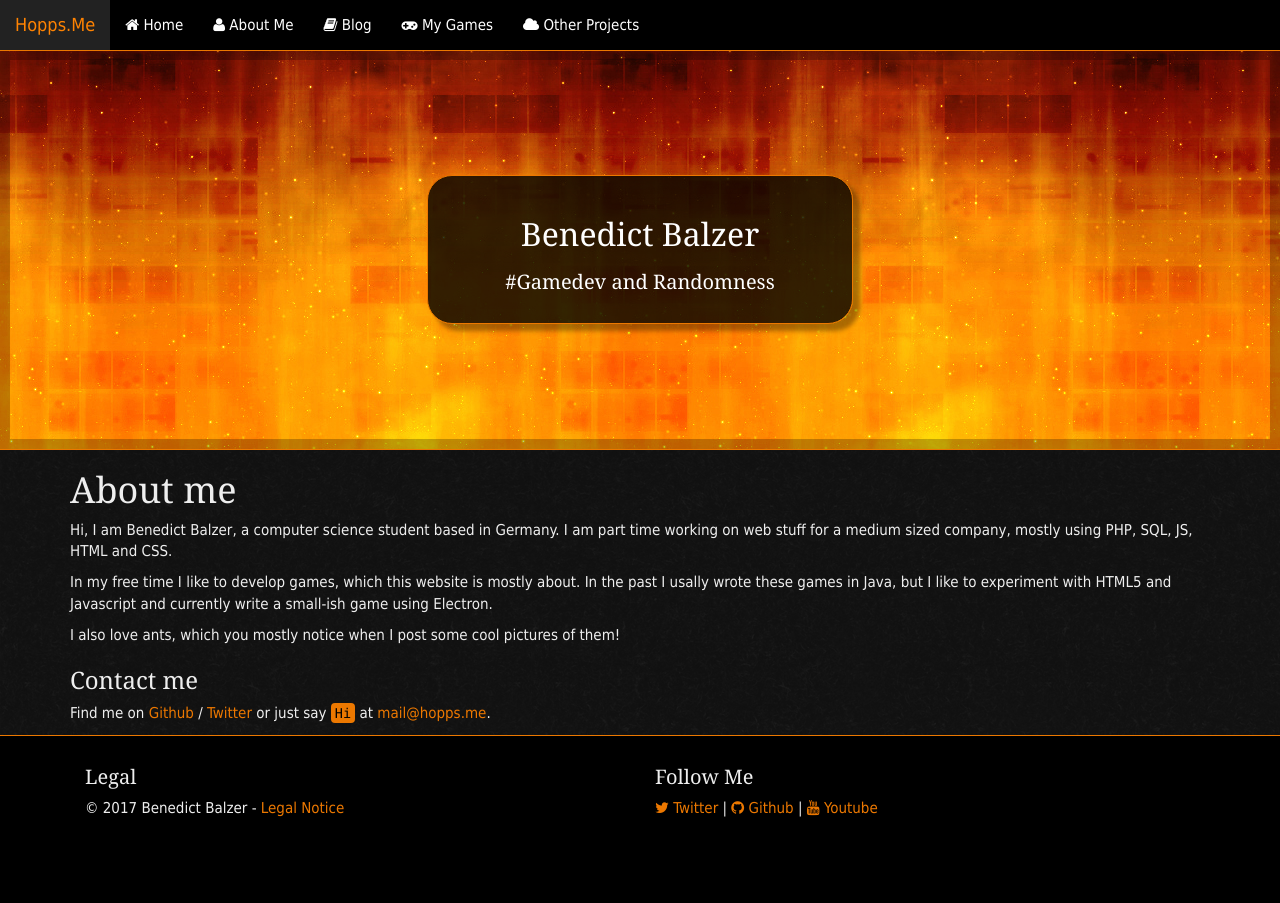
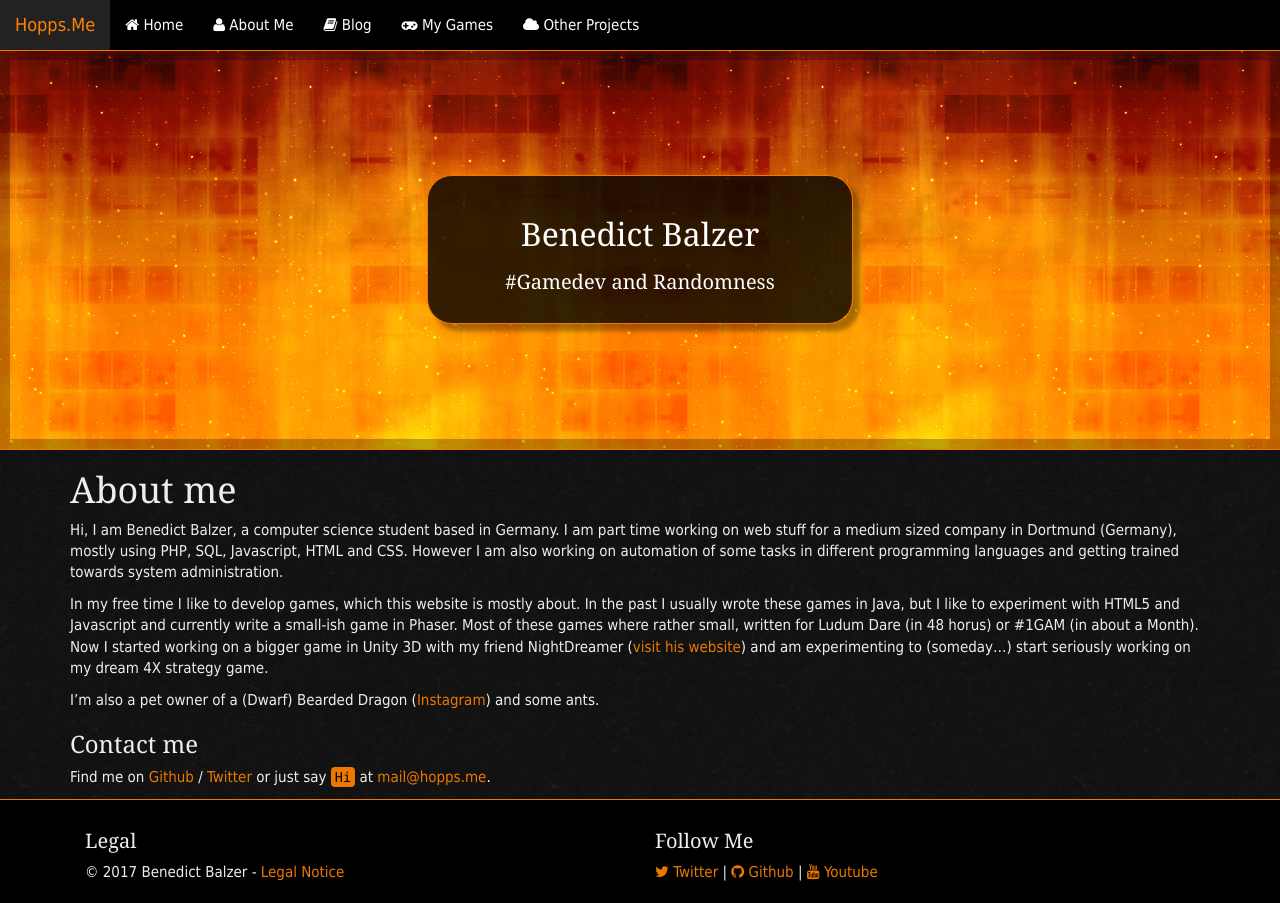
Before and after one commit to DevHopps/website, a Jekyll site: the page built from about.md, in a window 1280 px wide. Built offline with Jekyll 4.4.1, drawn with Linux system fonts in a browser that asks for light colours; nearby versions of some CDN libraries; a style sheet for code colours, icons or effects is not loaded.

Commit message:
Update about.md

```diff
--- a/about.md
+++ b/about.md
@@ -5,14 +5,14 @@ permalink: /about/
 ---
 
 Hi, I am Benedict Balzer, a computer science student based in Germany.
-I am part time working on web stuff for a medium sized company, mostly
-using PHP, SQL, JS, HTML and CSS.
+I am part time working on web stuff for a medium sized company in Dortmund (Germany), mostly using PHP, SQL, Javascript, HTML and CSS.
+However I am also working on automation of some tasks in different programming languages and getting trained towards system administration.
 
 In my free time I like to develop games, which this website is mostly about.
-In the past I usally wrote these games in Java, but I like to experiment with
-HTML5 and Javascript and currently write a small-ish game using Electron.
+In the past I usually wrote these games in Java, but I like to experiment with HTML5 and Javascript and currently write a small-ish game in Phaser. Most of these games where rather small, written for Ludum Dare (in 48 horus) or #1GAM (in about a Month).
+Now I started working on a bigger game in Unity 3D with my friend NightDreamer ([visit his website][nightdreamer]) and am experimenting to (someday...) start seriously working on my dream 4X strategy game.
 
-I also love ants, which you mostly notice when I post some cool pictures of them!
+I'm also a pet owner of a (Dwarf) Bearded Dragon ([Instagram][jubjub]) and some ants.
 
 ### Contact me
 
@@ -22,3 +22,5 @@ Find me on [Github][github] / [Twitter][Twitter] or just say `Hi` at
 
 [github]: https://github.com/devhopps
 [twitter]: https://twitter.com/dev_hopps
+[nightdreamer]: https://nightdreamer.me
+[jubjub]: https://www.instagram.com/jubjub_dragon/
```
